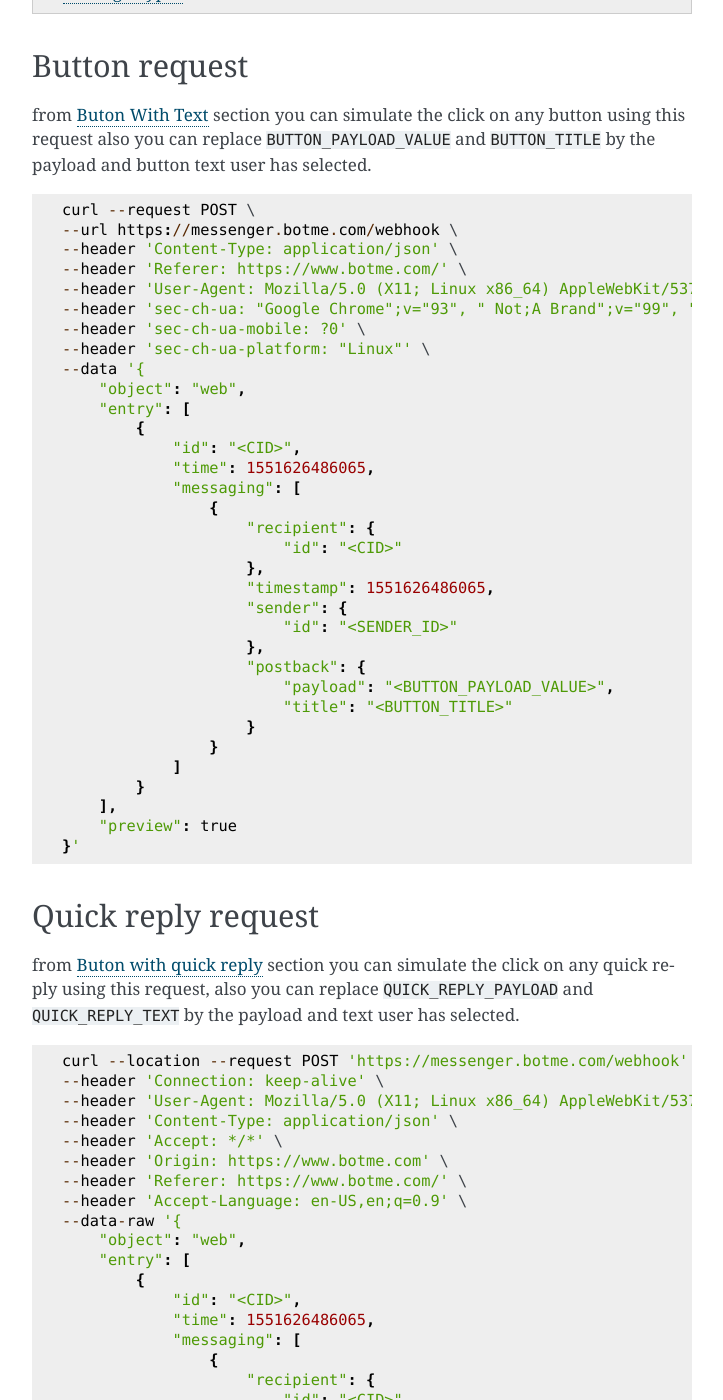
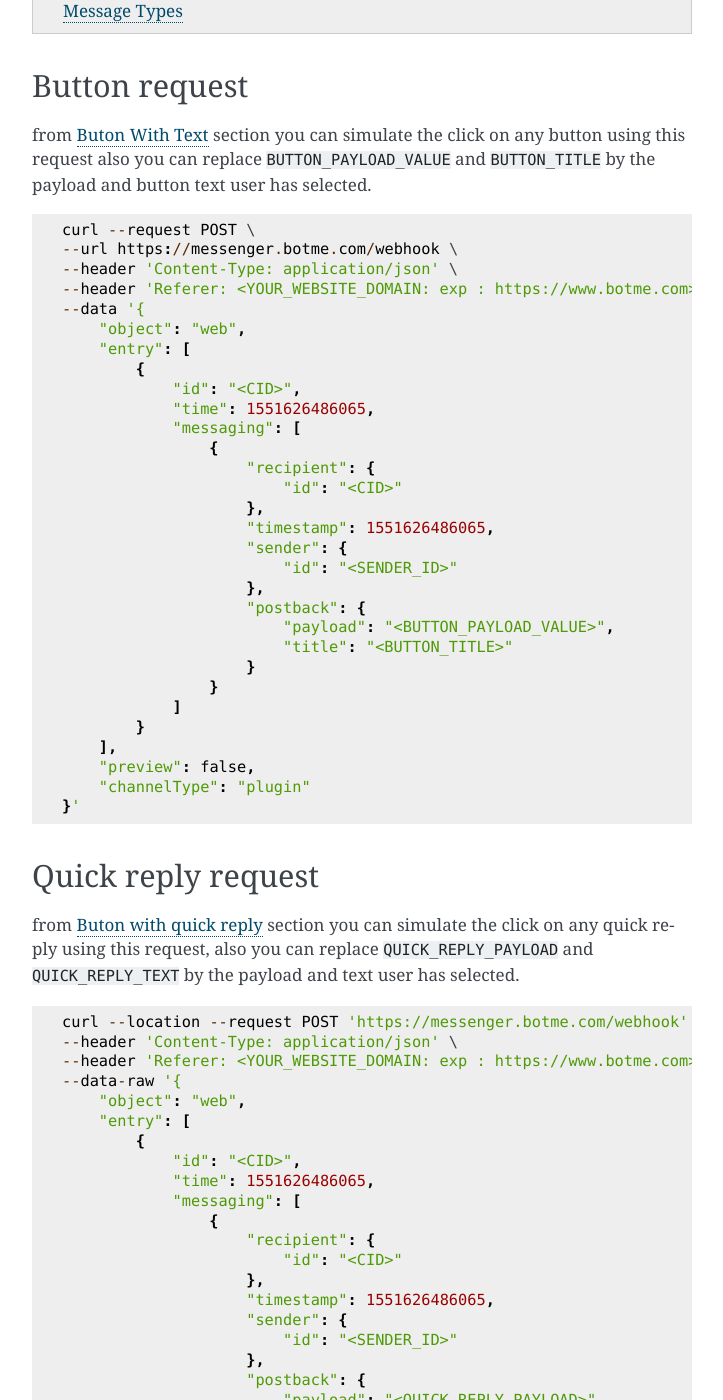
Before and after one commit to morecreative/botme-chatbot-api-docs, a Sphinx documentation site: the page built from docs/webhook.rst, in a window 1280 px wide and 1400 px high, scrolled down 1290 px. Shown: the whole window, without its empty margins (388-1111 px from the left). Built offline with Sphinx 7.4.7, drawn with Linux system fonts in a browser that asks for light colours; some of the changed text lies outside the part shown.

Commit message:
use th ecode for th eplugin

```diff
--- a/docs/webhook.rst
+++ b/docs/webhook.rst
@@ -23,7 +23,7 @@ the request contains the poatback type ``get_started`` make sure you identify ou
 
     curl --location --request POST 'https://messenger.botme.com/webhook' \
     --header 'Content-Type: application/json' \
-    --header 'Referer: https://www.botme.com/' \
+    --header 'Referer: <YOUR_WEBSITE_DOMAIN: exp : https://www.botme.com>' \
     --data-raw '{
             "object": "web",
             "entry": [
@@ -47,7 +47,8 @@ the request contains the poatback type ``get_started`` make sure you identify ou
                     ]
                 }
             ],
-            "preview": true
+            "preview": false,
+            "channelType": "plugin"
         }'
 ..
 
@@ -66,11 +67,7 @@ also you can replace ``BUTTON_PAYLOAD_VALUE`` and ``BUTTON_TITLE`` by the payloa
     curl --request POST \
     --url https://messenger.botme.com/webhook \
     --header 'Content-Type: application/json' \
-    --header 'Referer: https://www.botme.com/' \
-    --header 'User-Agent: Mozilla/5.0 (X11; Linux x86_64) AppleWebKit/537.36 (KHTML, like Gecko) Chrome/93.0.4577.63 Safari/537.36' \
-    --header 'sec-ch-ua: "Google Chrome";v="93", " Not;A Brand";v="99", "Chromium";v="93"' \
-    --header 'sec-ch-ua-mobile: ?0' \
-    --header 'sec-ch-ua-platform: "Linux"' \
+    --header 'Referer: <YOUR_WEBSITE_DOMAIN: exp : https://www.botme.com>' \
     --data '{
         "object": "web",
         "entry": [
@@ -94,7 +91,8 @@ also you can replace ``BUTTON_PAYLOAD_VALUE`` and ``BUTTON_TITLE`` by the payloa
                 ]
             }
         ],
-        "preview": true
+        "preview": false,
+        "channelType": "plugin"
     }'
 
 Quick reply request
@@ -105,13 +103,8 @@ also you can replace ``QUICK_REPLY_PAYLOAD`` and ``QUICK_REPLY_TEXT`` by the pay
 .. code-block::
 
     curl --location --request POST 'https://messenger.botme.com/webhook' \
-    --header 'Connection: keep-alive' \
-    --header 'User-Agent: Mozilla/5.0 (X11; Linux x86_64) AppleWebKit/537.36 (KHTML, like Gecko) Chrome/93.0.4577.63 Safari/537.36' \
     --header 'Content-Type: application/json' \
-    --header 'Accept: */*' \
-    --header 'Origin: https://www.botme.com' \
-    --header 'Referer: https://www.botme.com/' \
-    --header 'Accept-Language: en-US,en;q=0.9' \
+    --header 'Referer: <YOUR_WEBSITE_DOMAIN: exp : https://www.botme.com>' \
     --data-raw '{
         "object": "web",
         "entry": [
@@ -135,7 +128,8 @@ also you can replace ``QUICK_REPLY_PAYLOAD`` and ``QUICK_REPLY_TEXT`` by the pay
                 ]
             }
         ],
-        "preview": true
+        "preview": false,
+        "channelType": "plugin"
     }'
 
 Payload explained
```
